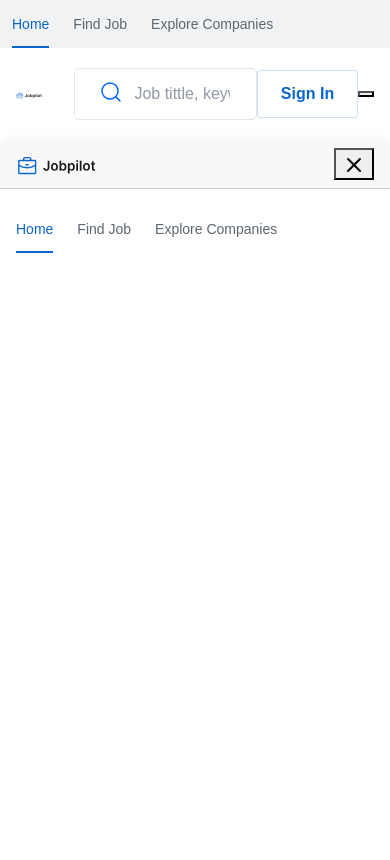
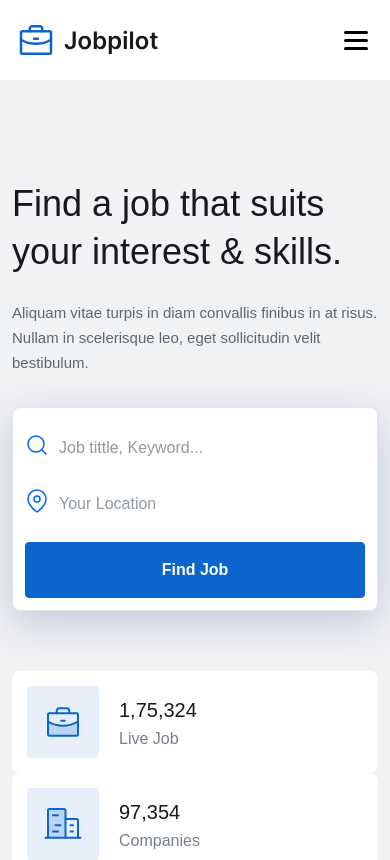
Before and after one commit to Srijandevhub/jobpilot-client, a React (Vite) app: page / in a window 390 px wide. Shown: the top 860 px of the page. Built offline with nearby package versions, Linux system fonts and the light colour scheme; a web font is replaced by a local one.

Commit message:
Update MainHeader.module.css

```diff
--- a/src/components/MainHeader/MainHeader.module.css
+++ b/src/components/MainHeader/MainHeader.module.css
@@ -105,3 +105,65 @@
     background-color: #CEE0F5;
     border-color: var(--main-color);
 }
+.navbarToogler, .mobileNav {
+    display: none;
+}
+.mobileNav.show {
+    left: 0;
+}
+@media only screen and (max-width: 991px) {
+    .navbarToogler {
+        display: inline-flex;
+        flex-direction: column;
+        background: transparent;
+        border: none;
+        outline: none;
+        width: 36px;
+        gap: 5px;
+        cursor: pointer;
+    }
+    .bar {
+        display: block;
+        width: 100%;
+        background-color: #000;
+        height: 3px;
+        border-radius: 60px;
+    }
+    .search, .btnholder {
+        display: none;
+    }
+    .headerTop {
+        display: none;
+    }
+    .mobileNav {
+        display: block;
+        position: fixed;
+        z-index: 10;
+        top: 0;
+        left: -350px;
+        width: 300px;
+        transition: 0.3s ease-in-out;
+    }
+    .closeBtn {
+        background: transparent;
+        border: none;
+        outline: none;
+        cursor: pointer;
+        color: #9199A3;
+        padding: 0px;
+    }
+    .headerMenu {
+        flex-direction: column;
+        align-items: flex-start;
+        gap: 0px;
+    }
+    .headerMenu li {
+        width: 100%;
+    }
+    .headerLink::before {
+        display: none;
+    }
+    .headerLink {
+        width: 100%;
+    }
+}
```
